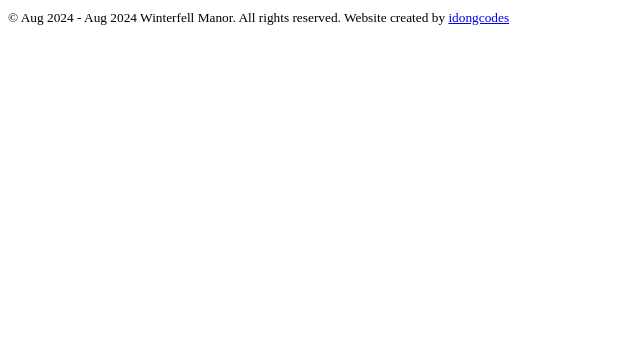
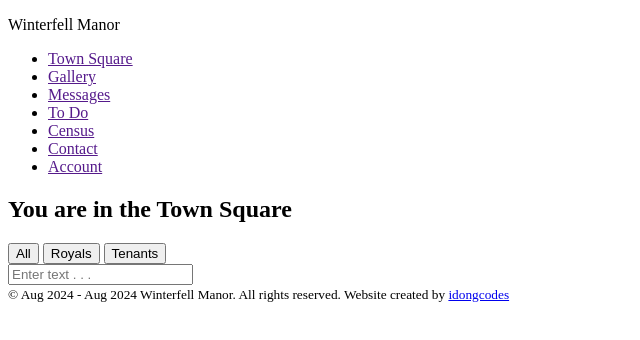
Before and after one commit to idongCodes/winterfell-manor, a plain HTML site: page index.html in a window 1280 px wide. Shown: the whole page, without its empty margins (0-640 px from the left). Drawn offline with Linux system fonts and the light colour scheme.

Commit message:
Update HTML
Add buttons and nav to town square page

```diff
--- a/index.html
+++ b/index.html
@@ -8,7 +8,36 @@
         <title>Winterfell Manor | Welcome 👋</title>
     </head>
     <body>
-        <main></main>
+        <main>
+            <section id="nav-container">
+                <p>Winterfell Manor</p>
+                <nav>
+                    <ul id="main-nav">
+                        <li><a href="">Town Square</a></li>
+                        <li><a href="">Gallery</a></li>
+                        <li><a href="">Messages</a></li>
+                        <li><a href="">To Do</a></li>
+                        <li><a href="">Census</a></li>
+                        <li><a href="">Contact</a></li>
+                        <li><a href="">Account</a></li>
+                    </ul>
+                </nav>
+            </section>
+            <section id="town-square-container">
+                <h2>You are in the Town Square</h2>
+                <section id="main-feed-container">
+                    <section id="feed-nav">
+                        <button type="button">All</button>
+                        <button type="button">Royals</button>
+                        <button type="button">Tenants</button>
+                    </section>
+                    <section id="post-input">
+                        <input type="text" name="" id="" placeholder="Enter text . . ." />
+                    </section>
+                    <section id="feed"></section>
+                </section>
+            </section>
+        </main>
         <footer>
             <small>&copy; Aug 2024 - <span id="currentMonthYear"></span> Winterfell Manor. All rights reserved. Website created by <a href="https://www.threads.net/@idongcodes" target="_blank" rel="noopener noreferrer" alt="link to this website's creator's Threads account" id="my-link">idongcodes</a></small>
         </footer>
```
